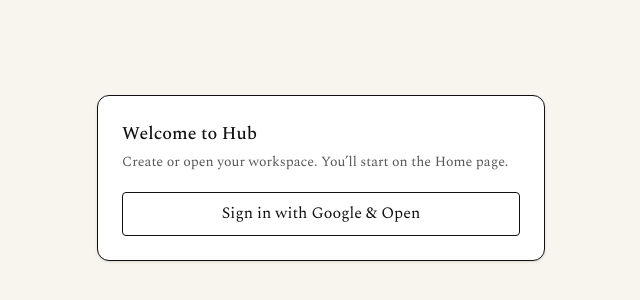
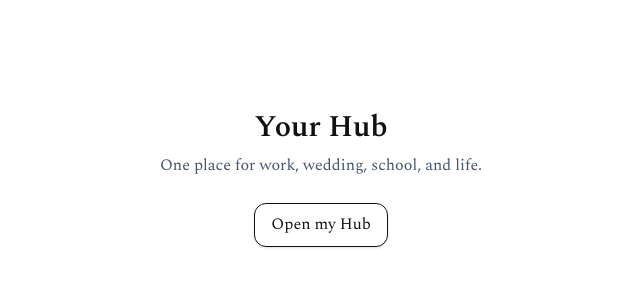
Before and after one commit to meghasaggurti/productivity-hub, a Next.js app: page / in a window 1280 px wide. Shown: the part 222-522 px from the top of the page, without its empty margins (319-959 px from the left). Built offline with nearby package versions, Linux system fonts and the light colour scheme; no server answers.

Commit message:
fix: guard Firebase Web SDK for SSR and add Admin SDK; server-safe not-found

```diff
--- a/src/app/page.tsx
+++ b/src/app/page.tsx
@@ -1,10 +1,10 @@
 'use client';
 
-import React, { useCallback, useMemo, useRef, useState } from 'react';
+import React, { useCallback, useEffect, useMemo, useState } from 'react';
 import { useRouter } from 'next/navigation';
 
-// Pull a real Firestore instance from the client-only shim
-import { db, ready as firebaseReady, auth } from '@/lib/clientOnlyDb';
+// ✅ Use the real DB getter, not the Proxy
+import { getDbOrThrow, ready as firebaseReady, auth } from '@/lib/clientOnlyDb';
 import {
   collection,
   doc,
@@ -13,28 +13,22 @@ import {
   where,
   serverTimestamp,
   writeBatch,
+  type Firestore,
 } from 'firebase/firestore';
 
-import { useAuth } from '@/components/AuthProvider'; // your context (login/logout/user)
+import { useAuth } from '@/components/AuthProvider';
 import { ensureMembershipForUser } from '@/lib/ensureMembership';
 import { upsertOwnProfile } from '@/lib/upsertOwnProfile';
 
-// ---- helpers that ALWAYS receive a real Firestore instance ----
-async function ensureHomePageId(dbInst: typeof db, wsId: string): Promise<string> {
-  // pages collection under workspace
+async function ensureHomePageId(dbInst: Firestore, wsId: string): Promise<string> {
   const pagesRef = collection(dbInst, 'workspaces', wsId, 'pages');
+  const q = query(pagesRef, where('isDeleted', '!=', true));
+  const snap = await getDocs(q);
+  const pages = snap.docs.map((d) => ({ id: d.id, ...(d.data() as any) }));
+  const home = pages.find((p) => p.title === 'Home');
 
-  const pagesSnap = await getDocs(pagesRef);
-  const pages = pagesSnap.docs
-    .map((d) => ({ id: d.id, ...(d.data() as any) }))
-    .filter((p) => p.isDeleted !== true);
-
-  const home = pages.find((p) => p.title === 'Home');
   if (home) return home.id;
 
-  if (pages[0]) return pages[0].id;
-
-  // Create Home page if none
   const batch = writeBatch(dbInst);
   const newPageRef = doc(pagesRef);
   batch.set(newPageRef, {
@@ -49,8 +43,7 @@ async function ensureHomePageId(dbInst: typeof db, wsId: string): Promise<string
   return newPageRef.id;
 }
 
-async function ensureWorkspaceAndFirstPage(dbInst: typeof db, userId: string): Promise<{ wsId: string; pageId: string }> {
-  // Workspaces where the user is a member
+async function ensureWorkspaceAndFirstPage(dbInst: Firestore, userId: string): Promise<{ wsId: string; pageId: string }> {
   const wsQ = query(collection(dbInst, 'workspaces'), where('memberIds', 'array-contains', userId));
   const wsSnap = await getDocs(wsQ);
   const workspaces = wsSnap.docs
@@ -58,48 +51,50 @@ async function ensureWorkspaceAndFirstPage(dbInst: typeof db, userId: string): P
     .filter((w) => w.isDeleted !== true);
 
   if (workspaces.length > 0) {
-    // Choose the first by order (default 0)
     workspaces.sort((a, b) => (a.order ?? 0) - (b.order ?? 0));
     const wsId = workspaces[0].id;
     const pageId = await ensureHomePageId(dbInst, wsId);
     return { wsId, pageId };
   }
 
-  // Create a new workspace + Home page atomically
-  const t = serverTimestamp();
+  // Create a default workspace + home page if none
   const batch = writeBatch(dbInst);
-
   const wsRef = doc(collection(dbInst, 'workspaces'));
-  const pageRef = doc(collection(dbInst, 'workspaces', wsRef.id, 'pages'));
+  const pgRef = doc(collection(dbInst, 'workspaces', wsRef.id, 'pages'));
+  const now = Date.now();
 
   batch.set(wsRef, {
     name: 'Hub',
     ownerId: userId,
     memberIds: [userId],
     isDeleted: false,
-    createdAt: t,
-    updatedAt: t,
+    order: now,
+    createdAt: serverTimestamp(),
+    updatedAt: serverTimestamp(),
   });
 
-  batch.set(pageRef, {
+  batch.set(pgRef, {
     title: 'Home',
     parentId: null,
     order: 0,
     isDeleted: false,
-    createdAt: t,
-    updatedAt: t,
+    createdAt: serverTimestamp(),
+    updatedAt: serverTimestamp(),
   });
 
   await batch.commit();
-  return { wsId: wsRef.id, pageId: pageRef.id };
+  return { wsId: wsRef.id, pageId: pgRef.id };
 }
 
-// ---- Component ----
 export default function HomePage() {
   const router = useRouter();
   const { user, loading: authLoading, login } = useAuth();
+  const [busy, setBusy] = useState(false);
 
-  const [busy, setBusy] = useState(false);
+  // ✅ Prevent hydration mismatch: compute this client-side
+  const [mounted, setMounted] = useState(false);
+  useEffect(() => setMounted(true), []);
+
   const loading = useMemo(() => authLoading || busy, [authLoading, busy]);
 
   const onOpen = useCallback(async () => {
@@ -111,7 +106,6 @@ export default function HomePage() {
         return;
       }
 
-      // Ensure signed in
       if (!auth.currentUser) {
         await login?.();
       }
@@ -121,10 +115,10 @@ export default function HomePage() {
         return;
       }
 
-      // Keep your profile + membership mirror logic
       await Promise.all([upsertOwnProfile(), ensureMembershipForUser(uid)]).catch(() => {});
 
-      // IMPORTANT: pass the db we imported directly
+      // ✅ Use the real Firestore instance
+      const db = getDbOrThrow();
       const { wsId, pageId } = await ensureWorkspaceAndFirstPage(db, uid);
       router.push(`/w/${wsId}/p/${pageId}`);
     } catch (err) {
@@ -136,23 +130,22 @@ export default function HomePage() {
   }, [login, router]);
 
   return (
-    <div className="min-h-screen grid place-items-center bg-[#F8F5EF] font-sans">
-      <div className="w-full max-w-md rounded-xl border bg-white p-6 shadow">
-        <div className="text-lg font-medium">Welcome to Hub</div>
-        <p className="text-sm opacity-70 mt-1">
-          Create or open your workspace. You’ll start on the Home page.
-        </p>
+    <div className="min-h-screen grid place-items-center p-6">
+      <div className="w-full max-w-md text-center">
+        <h1 className="text-3xl font-semibold">Your Hub</h1>
+        <p className="text-slate-600 mt-2">One place for work, wedding, school, and life.</p>
 
-        <div className="mt-5 space-y-2">
+        <div className="mt-6">
           <button
             onClick={onOpen}
             disabled={loading}
-            className="w-full px-3 py-2 rounded border hover:bg-neutral-50 disabled:opacity-60"
+            className="px-4 py-2 rounded-xl border shadow-sm"
           >
-            {user ? (loading ? 'Opening…' : 'Open my Hub') : (loading ? 'Loading…' : 'Sign in with Google & Open')}
+            {loading ? 'Opening...' : 'Open my Hub'}
           </button>
 
-          {!firebaseReady && (
+          {/* ✅ Only show this after mount so SSR/CSR match */}
+          {mounted && !firebaseReady && (
             <p className="text-xs text-red-600 mt-2">
               Firebase env vars are not configured. The app will render, but actions are disabled.
             </p>
```
